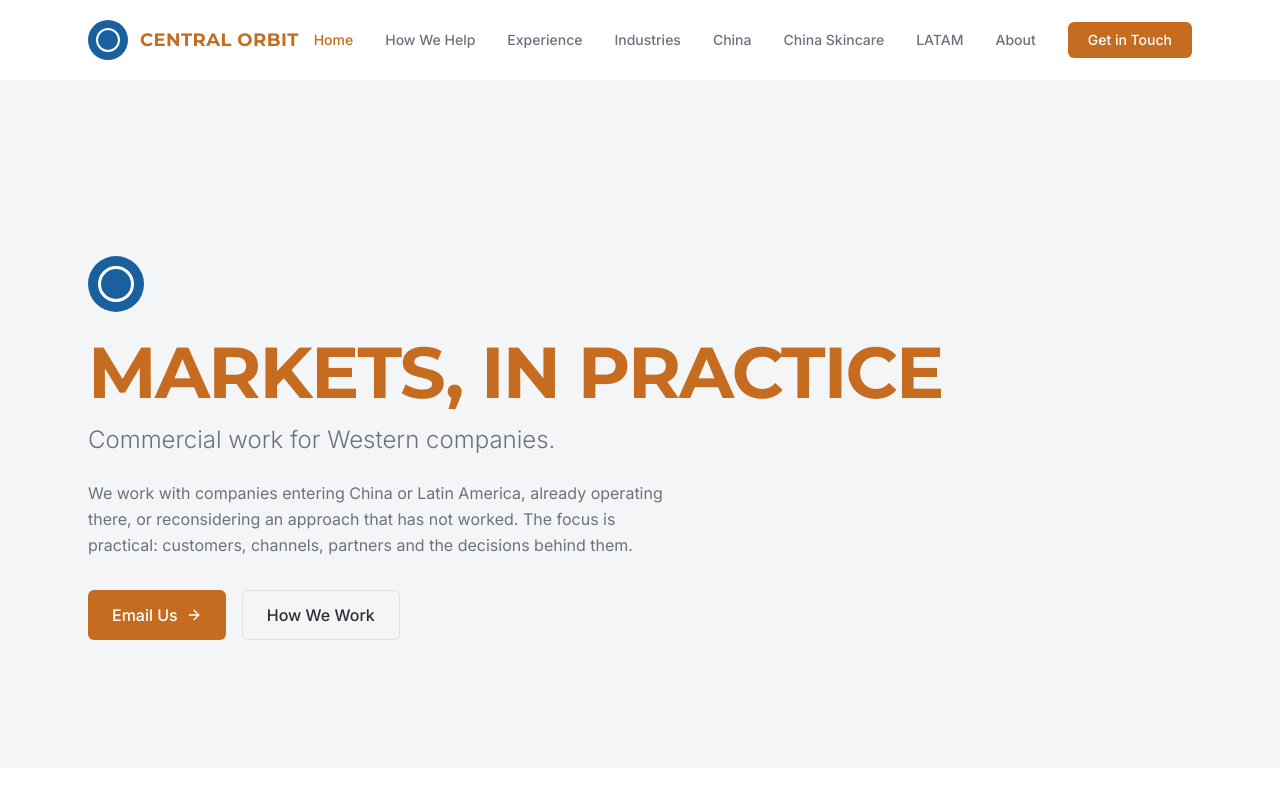
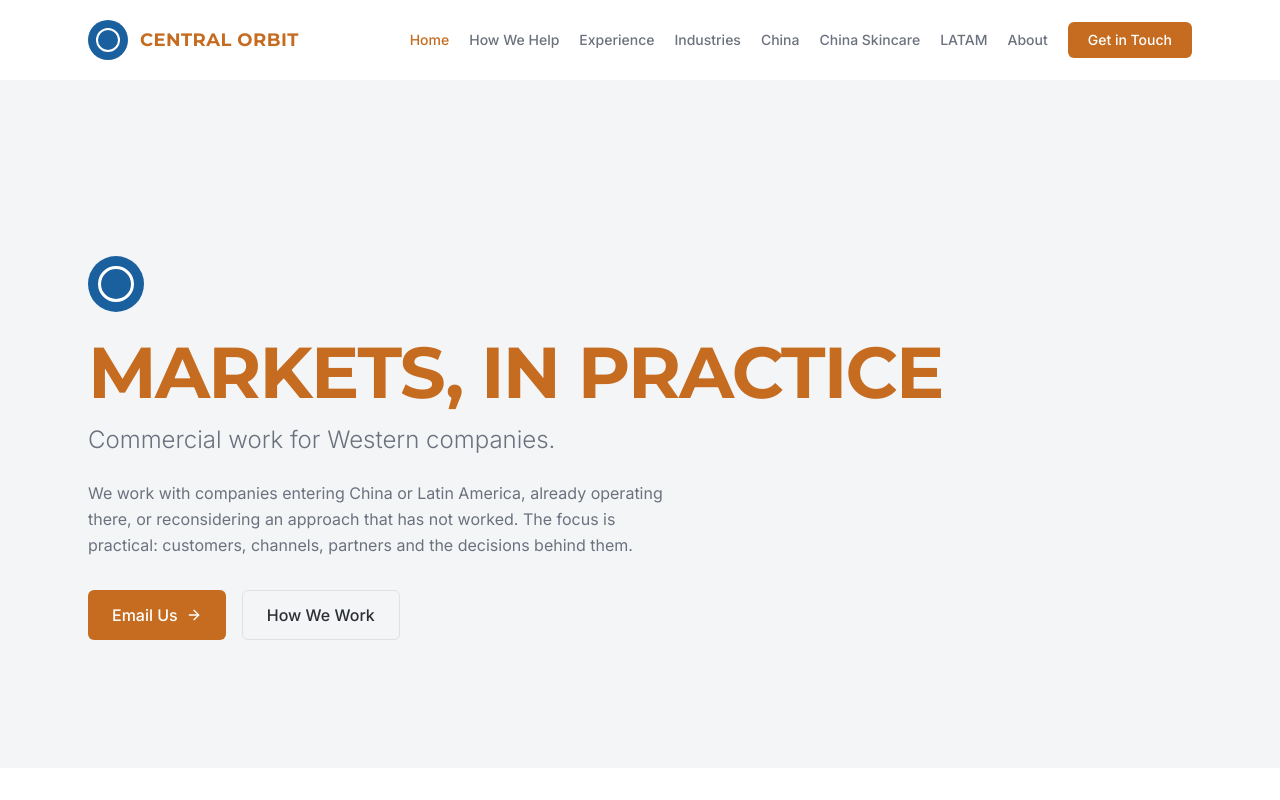
Before and after one commit to yochaigg/central-orbit, a Next.js app: page / in a window 1280 px wide. Shown: the top 800 px of the page. Built offline with nearby package versions, Linux system fonts and the light colour scheme.

Commit message:
Link canonical China skincare destination from site navigation

```diff
--- a/src/components/layout/navbar.tsx
+++ b/src/components/layout/navbar.tsx
@@ -39,7 +39,7 @@ export function Navbar() {
         </Link>
 
         {/* Desktop Nav */}
-        <div className="hidden md:flex items-center gap-8">
+        <div className="hidden xl:flex items-center gap-5">
           {NAV_LINKS.map((link) => (
             <Link
               key={link.href}
@@ -63,7 +63,7 @@ export function Navbar() {
 
         {/* Mobile toggle */}
         <button
-          className="md:hidden p-2"
+          className="xl:hidden p-2"
           onClick={() => setMobileOpen(!mobileOpen)}
           aria-label="Toggle menu"
         >
@@ -73,7 +73,7 @@ export function Navbar() {
 
       {/* Mobile Nav */}
       {mobileOpen && (
-        <div className="md:hidden bg-white border-t border-border px-6 py-4 space-y-3">
+        <div className="xl:hidden bg-white border-t border-border px-6 py-4 space-y-3">
           {NAV_LINKS.map((link) => (
             <Link
               key={link.href}
```
